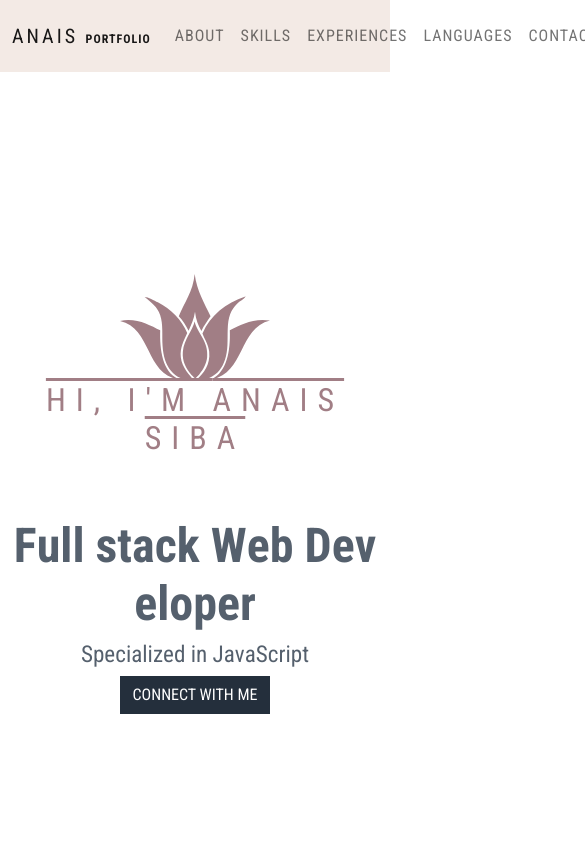
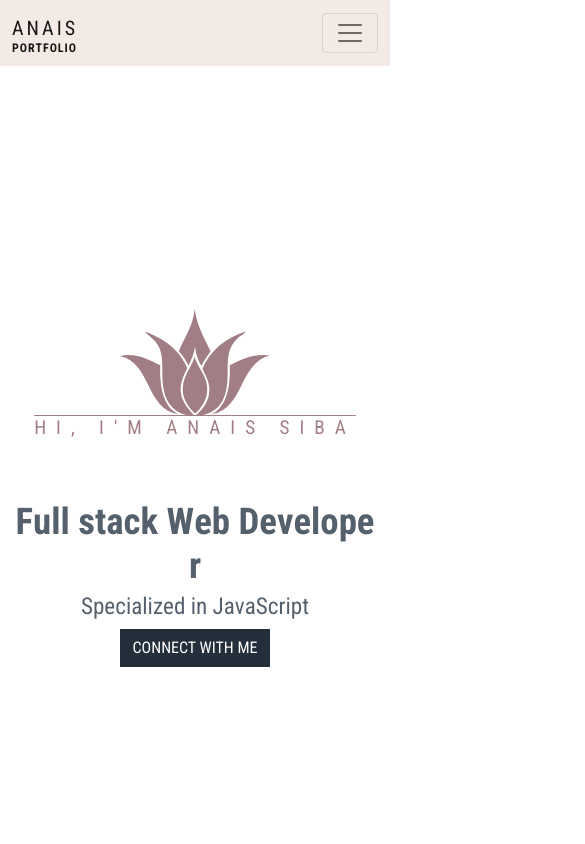
Before and after one commit to azs-hub/react-portfolio, a React (Create React App) app: page / in a window 390 px wide. Shown: the top 844 px of the page, 585 px wide, since content can reach past the window. Built offline with nearby package versions, Linux system fonts and the light colour scheme.

Commit message:
[Responsive] - Fix responsive

```diff
--- a/package.json
+++ b/package.json
@@ -1,6 +1,5 @@
 {
   "name": "react-portfolio",
-  "homepage": "https://sibaanais.github.io/react-portfolio",
   "version": "0.1.0",
   "private": true,
   "dependencies": {
--- a/src/components/Languages.js
+++ b/src/components/Languages.js
@@ -17,13 +17,13 @@ class Languages extends Component {
 			return (
 				<div className="row align-items-center mt-5">
 	        <Fade left>
-        		<div className="col-sm-5 language-title">
+        		<div className="col-xs-5 language-title">
 				    	<h4>{language.name}</h4>
 				    	<p>{language.subtitle}</p>
 	        	</div>
 					</Fade>
 					<Fade right>
-		        <div className="col-sm-7 language-level">
+		        <div className="col-xs-7 language-level">
 			      	{level}
 			      </div>
 			    </Fade>
--- a/src/components/Navigation.js
+++ b/src/components/Navigation.js
@@ -4,9 +4,11 @@ import data from "../shared_data"
 
 const Navigation = () => {
   return (
-    <Navbar bg="light" sticky="top">
+    <Navbar collapseOnSelect expand="lg" bg="light" sticky="top">
       <Container fluid>
         <Navbar.Brand href="#home">{data.title} <span>Portfolio</span></Navbar.Brand>
+        <Navbar.Toggle aria-controls="responsive-navbar-nav" />
+        <Navbar.Collapse id="responsive-navbar-nav">
           <Nav
             className="mr-auto my-2 my-lg-0"
             style={{ maxHeight: '100px' }}
@@ -18,6 +20,7 @@ const Navigation = () => {
             <Nav.Link href="#languages">Languages</Nav.Link>
             <Nav.Link href="#contact">Contact</Nav.Link>
           </Nav>
+        </Navbar.Collapse>
       </Container>
     </Navbar>
   )
--- a/src/components/Skills.js
+++ b/src/components/Skills.js
@@ -22,7 +22,7 @@ class Skills extends Component {
 									<Zoom delay={1000}>
 							    	<div className="row justify-content-center mt-3 icon-greyscale">
 							      	{skillCat.skills.map((skill, index) => (
-							      		<div className="col-1">
+							      		<div className="col">
 							          	<img src={skill.class} alt="css"></img>
 							          </div>
 							        ))}
--- a/src/index.scss
+++ b/src/index.scss
@@ -62,8 +62,17 @@ code {
 	letter-spacing: 1px;
 	font-size: 0.75rem;
 	font-weight: bold;
+	display: block;
+  line-height: 10px;
 }
 
 .icon-greyscale {
 	filter: grayscale(0%) contrast(0) brightness(1.2)
 }
+
+
+@media (max-width: 576px) {
+  .nav-link {
+    text-align: center;
+  }
+}
--- a/src/styles/about.scss
+++ b/src/styles/about.scss
@@ -20,3 +20,8 @@
     margin: 0px 5px 0px 0px;
     background-color: #55606D;
 }
+@media (max-width: 576px) {
+  #about .introduction {
+    margin-top: 20px;
+  }
+}
--- a/src/styles/home.scss
+++ b/src/styles/home.scss
@@ -22,3 +22,12 @@
 #home img {
 	width: 150px;
 }
+@media (max-width: 576px) {
+	#home h2 {
+    font-size: 1.2rem;
+  }
+  #home h1 {
+    font-size: 2.3rem;
+    margin-bottom: 5px;
+  }
+}
--- a/src/styles/languages.scss
+++ b/src/styles/languages.scss
@@ -9,7 +9,7 @@
 }
 .dots-progress-dot {
 	display: inline-block;
-  margin: 0 10px;
+  margin-right: 10px;
   width: 25px;
   height: 25px;
   border-radius: 50%;
@@ -20,3 +20,9 @@
 	background-color: #EBE0DA;
 	border: solid 1px #EBE0DA;
 }
+@media (max-width: 576px) {
+  .language-title h4,
+  .language-title p {
+    text-align: left;
+  }
+}
--- a/src/styles/skills.scss
+++ b/src/styles/skills.scss
@@ -12,3 +12,6 @@
 #skills .progress-bar {
 	background-color: #536D66;
 }
+#skills .icon-greyscale img {
+	max-width: 70px;
+}
```
Lines whose indentation alone changed are shown as unchanged.
